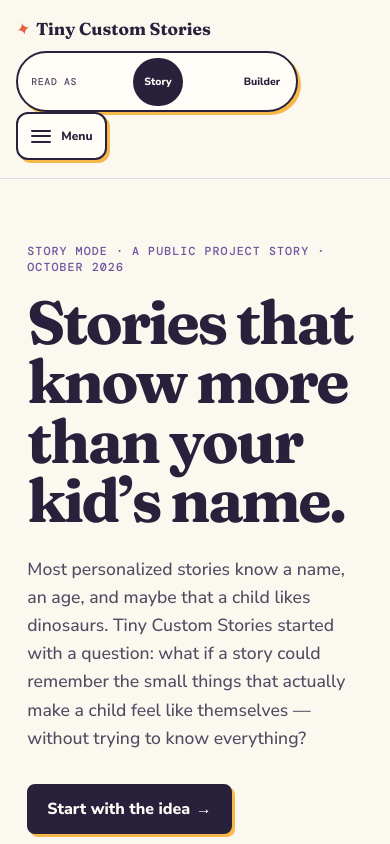
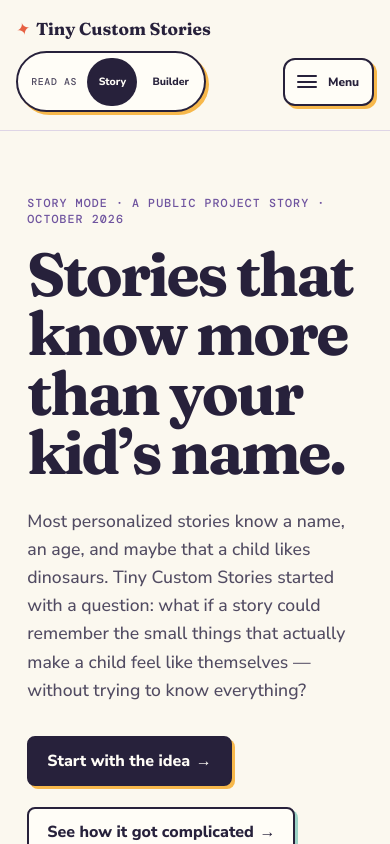
Before and after one commit to TinyCustomStories/tiny-custom-stories-project-story, a React (Vite) app: page / in a window 390 px wide. Shown: the top 844 px of the page. Built offline with nearby package versions, Linux system fonts and the light colour scheme.

Commit message:
style: keep read mode above mobile menu

```diff
--- a/src/styles.css
+++ b/src/styles.css
@@ -79,6 +79,12 @@
   justify-content: flex-end;
   gap: 1.25rem;
 }
+.header-controls {
+  flex: 0 0 auto;
+  display: flex;
+  align-items: center;
+  gap: 0.75rem;
+}
 .menu-toggle {
   display: none;
   min-height: 48px;
@@ -1764,9 +1770,11 @@
     flex-wrap: wrap;
     gap: 0.8rem 1rem;
   }
+  .header-controls {
+    margin-left: auto;
+  }
   .menu-toggle {
     display: inline-flex;
-    margin-left: auto;
   }
   .header-navigation {
     display: none;
@@ -1805,9 +1813,6 @@
     border-color: var(--color-link);
     background: var(--color-expressive-lavender);
   }
-  .reading-mode-switch {
-    align-self: flex-start;
-  }
   .hero {
     grid-template-columns: 1fr;
     min-height: auto;
@@ -1884,8 +1889,14 @@
   }
   .brand {
     min-width: 0;
-    max-width: calc(100% - 7.5rem);
+    max-width: calc(100% - 6rem);
     white-space: normal;
+  }
+  .header-controls {
+    order: 2;
+    width: 100%;
+    margin-left: 0;
+    justify-content: space-between;
   }
   .menu-toggle {
     flex: 0 0 auto;
@@ -1897,8 +1908,8 @@
     font-size: 0.78rem;
   }
   .reading-mode-switch {
-    width: 100%;
-    justify-content: space-between;
+    width: auto;
+    max-width: calc(100% - 6.5rem);
   }
   .reading-mode-switch button {
     min-height: 48px;
```
